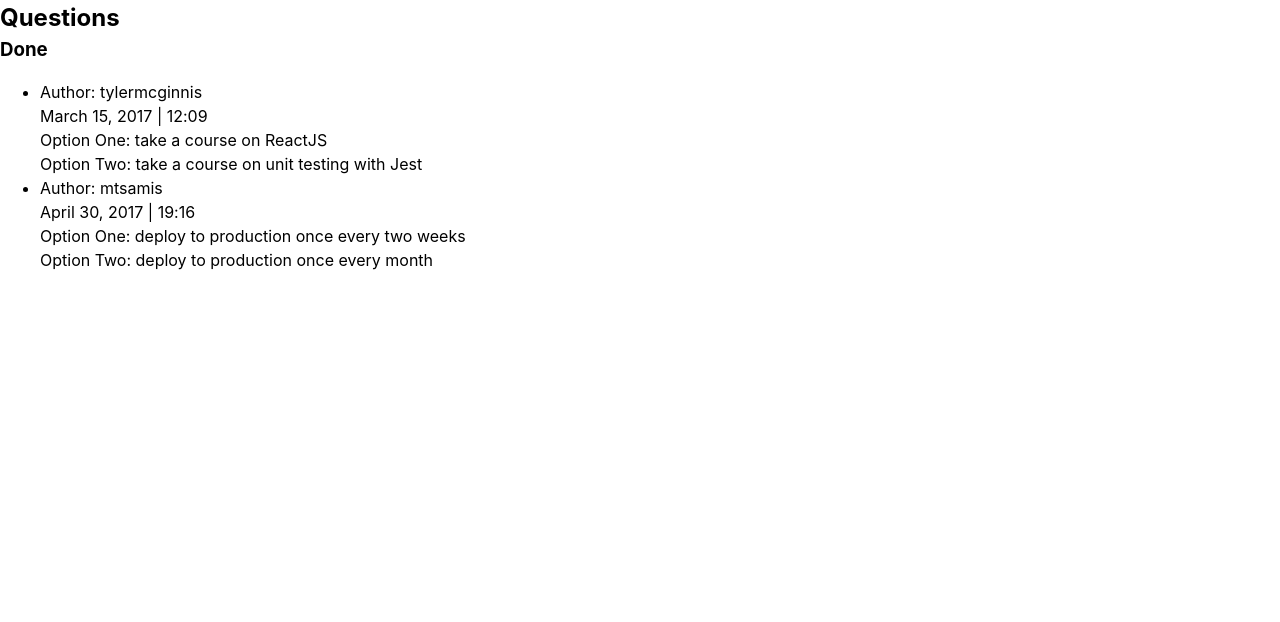
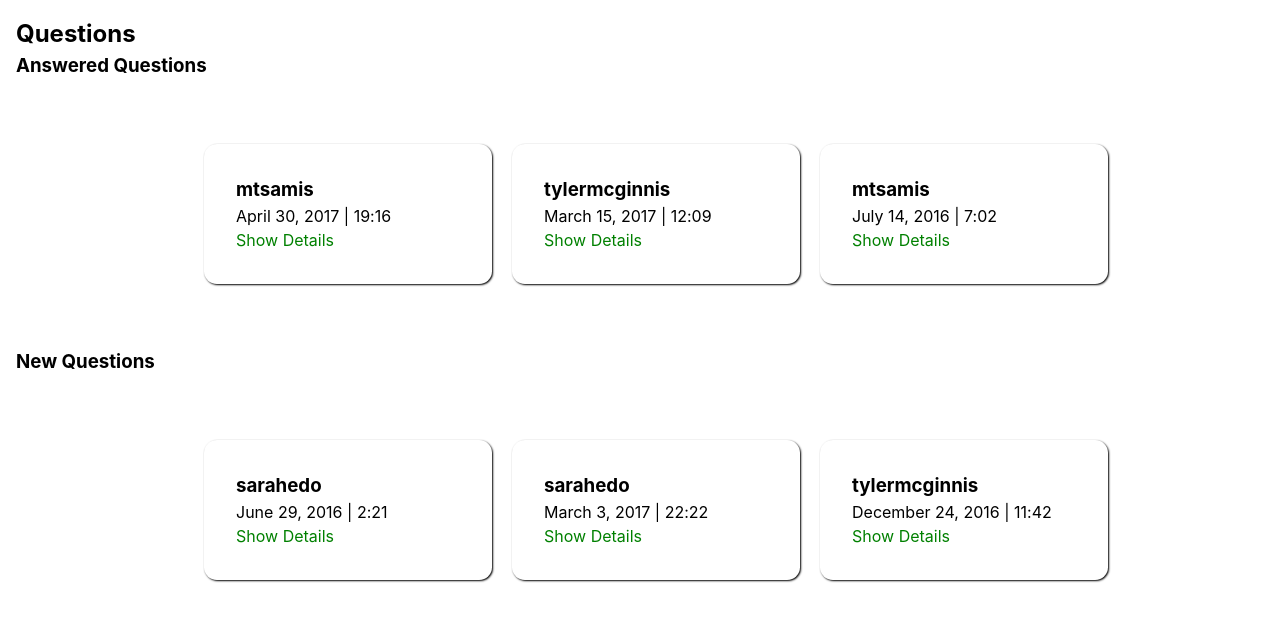
Before and after one commit to eorosales/employee-polls, a React (Create React App) app: page /leaderboard in a window 1280 px wide. Shown: the top 622 px of the page. Built offline with nearby package versions, Linux system fonts and the light colour scheme.

Commit message:
Created and group answered and unaswered question cards

```diff
--- a/src/App.css
+++ b/src/App.css
@@ -72,3 +72,8 @@ select {
     scroll-behavior: auto !important;
   }
 }
+
+/* Custom Styles */
+body {
+  padding: 1em;
+}
--- a/src/App.js
+++ b/src/App.js
@@ -1,19 +1,18 @@
 import React, { useEffect } from "react";
 import "./App.css";
-import { Routes, Route, useParams } from "react-router-dom";
-import { useDispatch, useSelector } from "react-redux";
-import { getAuthedUser, setAuthedUser } from "./features/authedUserSlice";
+import { useDispatch } from "react-redux";
+import { setAuthedUser } from "./features/authedUserSlice";
 import { fetchQuestions } from "./features/questionsSlice";
 import { fetchUsers } from "./features/usersSlice";
-import Login from "./components/Login/Login";
-import Header from "./components/Header/Header";
 import Dashboard from "./components/Dashboard/Dashboard";
-import Leaderboard from "./components/Leaderboard/Leaderboard";
-import NewQuestion from "./components/NewQuestion/NewQuestion";
+// import Login from "./components/Login/Login";
+// import Header from "./components/Header/Header";
+// import Leaderboard from "./components/Leaderboard/Leaderboard";
+// import NewQuestion from "./components/NewQuestion/NewQuestion";
 
 function App() {
   const dispatch = useDispatch();
-  const AUTHED_USER_ID = "tylermcginnis";
+  const AUTHED_USER_ID = "mtsamis";
 
   useEffect(() => {
     const handleInitialData = () => {
@@ -27,20 +26,6 @@ function App() {
   return (
     <div className='App'>
       <Dashboard />
-      {/* {authedUser ? (
-        <Routes>
-          <Route path='/login' element={<Login />} />
-        </Routes>
-      ) : (
-        <>
-          <Header />
-          <Routes>
-            <Route path='/dashboard' element={<Dashboard />} />
-            <Route path='/leaderboard' element={<Leaderboard />} />
-            <Route path='/new-question' element={<NewQuestion />} />
-          </Routes>
-        </>
-      )} */}
     </div>
   );
 }
--- a/src/components/Dashboard/Dashboard.js
+++ b/src/components/Dashboard/Dashboard.js
@@ -1,22 +1,17 @@
 // Requires AUTHED_USER and QUESTIONS from store
-import React, { useState, useEffect } from "react";
-import { useSelector, useDispatch } from "react-redux";
+import { useSelector } from "react-redux";
 import { getAuthedUser } from "../../features/authedUserSlice";
-import Question from "../Question/Question";
-import {
-  fetchQuestions,
-  questionsSelector,
-} from "../../features/questionsSlice";
-import "./dashboard.css";
-import { getUsers, usersSelector } from "../../features/usersSlice";
+import { questionsSelector } from "../../features/questionsSlice";
+import { usersSelector } from "../../features/usersSlice";
+import QuestionCard from "../QuestionCard/QuestionCard";
+import styles from "./dashboard.module.css";
 
 const Dashboard = () => {
-  const dispatch = useDispatch();
   const authedUser = useSelector(getAuthedUser);
-  const { questions, status } = useSelector(questionsSelector);
+  const { questions, questionsStatus } = useSelector(questionsSelector);
   const { users, usersStatus } = useSelector(usersSelector);
 
-  const handleAnswers = () => {
+  const handleAnsweredQuestions = () => {
     if (usersStatus === "success") {
       return Object.keys(users).map((user) => {
         return (
@@ -24,7 +19,7 @@ const Dashboard = () => {
           Object.keys(users[user].answers).map((answerId) => {
             return (
               <li key={answerId}>
-                <Question question={questions[answerId]} />
+                <QuestionCard question={questions[answerId]} />
               </li>
             );
           })
@@ -33,17 +28,38 @@ const Dashboard = () => {
     }
   };
 
-  handleAnswers();
+  const handleUnansweredQuestions = () => {
+    if (usersStatus === "success" && questionsStatus === "success") {
+      const usersAnsweredQuestions = Object.keys(users[authedUser].answers);
+      const allQuestions = Object.keys(questions);
+
+      return allQuestions
+        .filter(
+          (question) => usersAnsweredQuestions.indexOf(question) === -1 // -1 means 'no match found'
+        )
+        .map((unanswered) => {
+          return (
+            <li key={unanswered}>
+              <QuestionCard question={questions[unanswered]} />
+            </li>
+          );
+        });
+    }
+  };
 
   return (
-    <div className='dashboard'>
+    <div>
       <h2>Questions</h2>
-      {status !== "success" ? (
+      {questionsStatus !== "success" ? (
         <p>Loading Questions</p>
       ) : (
-        <div className='dashboard__questions'>
-          <h3>Done</h3>
-          <ul>{handleAnswers()}</ul>
+        <div>
+          <h3>Answered Questions</h3>
+          <ul className={styles.questionsList}>{handleAnsweredQuestions()}</ul>
+          <h3>New Questions</h3>
+          <ul className={styles.questionsList}>
+            {handleUnansweredQuestions()}
+          </ul>
         </div>
       )}
     </div>
--- a/src/components/Dashboard/dashboard.module.css
+++ b/src/components/Dashboard/dashboard.module.css
@@ -0,0 +1,17 @@
+.questionsList {
+  width: 100vw;
+  margin: 10px;
+  padding: 4em;
+  list-style-type: none;
+  display: flex;
+  flex-direction: row;
+  flex-wrap: wrap;
+  justify-content: center;
+  list-style: none;
+  gap: 20px;
+  margin: 0 auto;
+}
+
+.questionsList li {
+  flex: 0 1 18em;
+}
--- a/src/components/Header/header.css
+++ b/src/components/Header/header.css
@@ -1,4 +1,4 @@
-header.header {
+/* header.header {
   width: 100vw;
   border-bottom: 1px solid #ccc;
   display: flex;
@@ -26,4 +26,4 @@ header.header .active-user {
 
 header.header .active-user > * {
   margin: 0 1rem;
-}
+} */
--- a/src/components/QuestionCard/QuestionCard.js
+++ b/src/components/QuestionCard/QuestionCard.js
@@ -1,26 +1,31 @@
 import React from "react";
-import "./questionCard.css";
+import styles from "./questionCard.module.css";
 
-const QuestionCard = (props) => {
-  const { id, timestamp, author } = props.question;
-
-  const date = new Date(timestamp);
-
+const QuestionCard = ({ question }) => {
+  const { author, timestamp } = question;
   const formattedDate = () => {
-    return `${date.getMonth()}/${date.getDay()}/${date.getUTCFullYear()}`;
-  };
-
-  const formattedMinutes = () => {
-    return `${date.getMinutes()}`.padStart(2, "0");
+    const created = new Date(timestamp);
+    const month = created.toLocaleDateString("en-us", { month: "long" });
+    const day = created.getDate();
+    const year = created.getFullYear();
+    const hours = created.getHours();
+    const mins =
+      created.getMinutes() < 10
+        ? `${created.getMinutes()}`.padStart(2, `0`)
+        : created.getMinutes();
+    return {
+      date: `${month} ${day}, ${year}`,
+      time: `${hours}:${mins}`,
+    };
   };
 
   return (
-    <section className='question-card'>
-      <span className='question-card__author'>{author}</span>
-      <span className='question-card__date'>
-        {`${formattedDate()} | ${date.getUTCHours()}:${formattedMinutes()}`}
+    <section className={styles.questionCard}>
+      <h3>{author}</h3>
+      <span>
+        {formattedDate().date} | {formattedDate().time}
       </span>
-      <button>Show Details</button>
+      <input type='button' value='Show Details' />
     </section>
   );
 };
--- /dev/null
+++ b/src/components/QuestionCard/questionCard.module.css
@@ -0,0 +1,22 @@
+.questionCard {
+  padding: 2em;
+  border-radius: 0.8em;
+  box-shadow: 1px 1px 2px 0px;
+}
+
+/* .questionCard:hover {
+  box-shadow: none;
+  background-color: #ddd;
+} */
+
+.questionCard input {
+  border: none;
+  background: none;
+  color: green;
+  padding: 0;
+}
+
+.questionCard input:hover {
+  font-weight: 700;
+  cursor: pointer;
+}
--- a/src/features/questionsSlice.js
+++ b/src/features/questionsSlice.js
@@ -3,7 +3,7 @@ import * as DataAPI from "../_DATA";
 
 const initialState = {
   questions: [],
-  status: "idle",
+  questionsStatus: "idle",
 };
 
 const questionsSlice = createSlice({
@@ -21,10 +21,10 @@ const questionsSlice = createSlice({
   extraReducers(builder) {
     builder
       .addCase(fetchQuestions.pending, (state) => {
-        state.status = "loading";
+        state.questionStatus = "loading";
       })
       .addCase(fetchQuestions.fulfilled, (state, { payload }) => {
-        state.status = "success";
+        state.questionsStatus = "success";
         state.questions = payload;
       });
   },
```
Also changed, not shown: src/components/QuestionCard/questionCard.css (deleted, +0 -19 lines), src/components/Questions/Questions.js (deleted, +0 -27 lines), src/components/Questions/questions.css (deleted, +0 -21 lines), src/components/Dashboard/dashboard.css (deleted).
